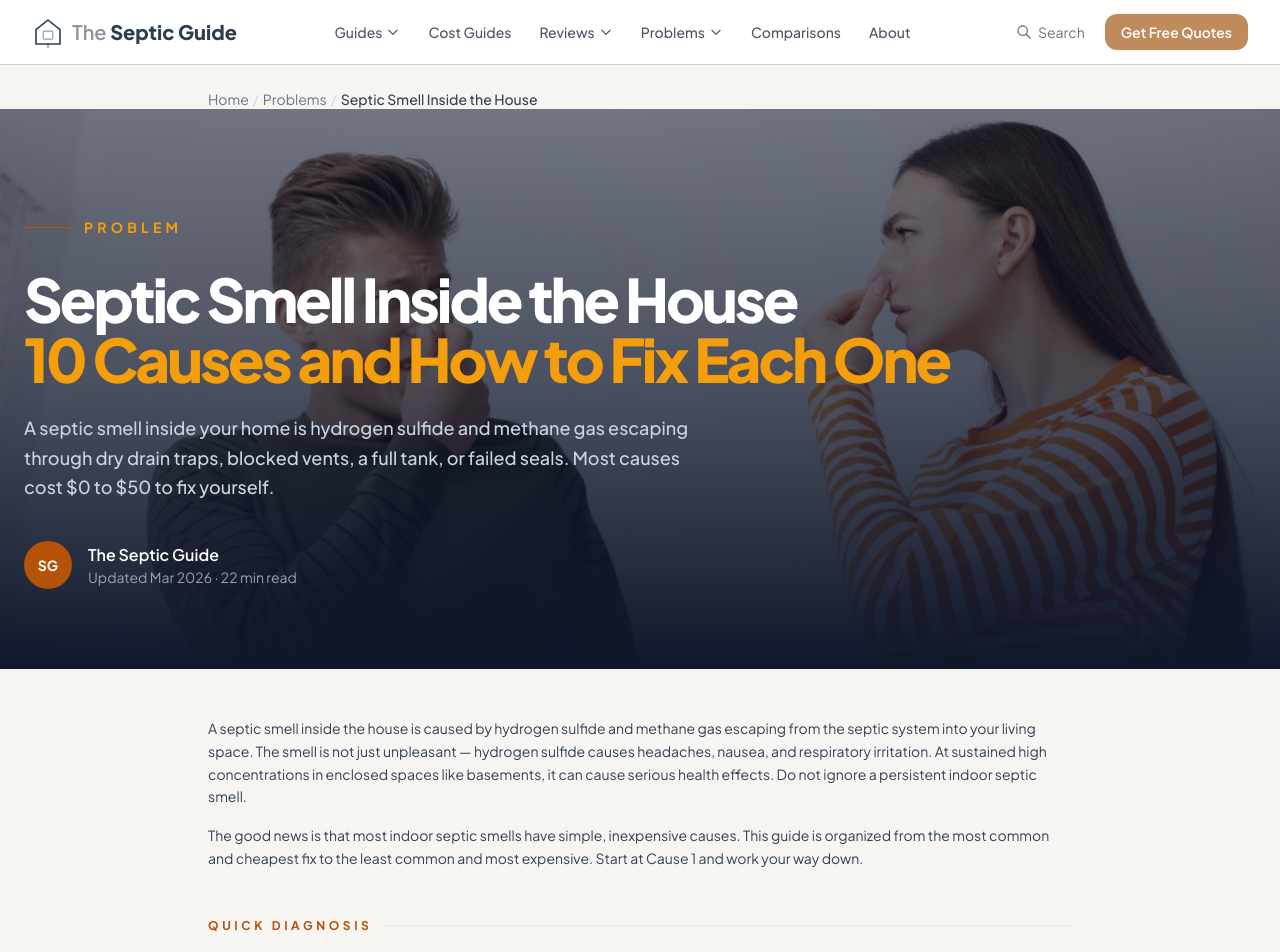
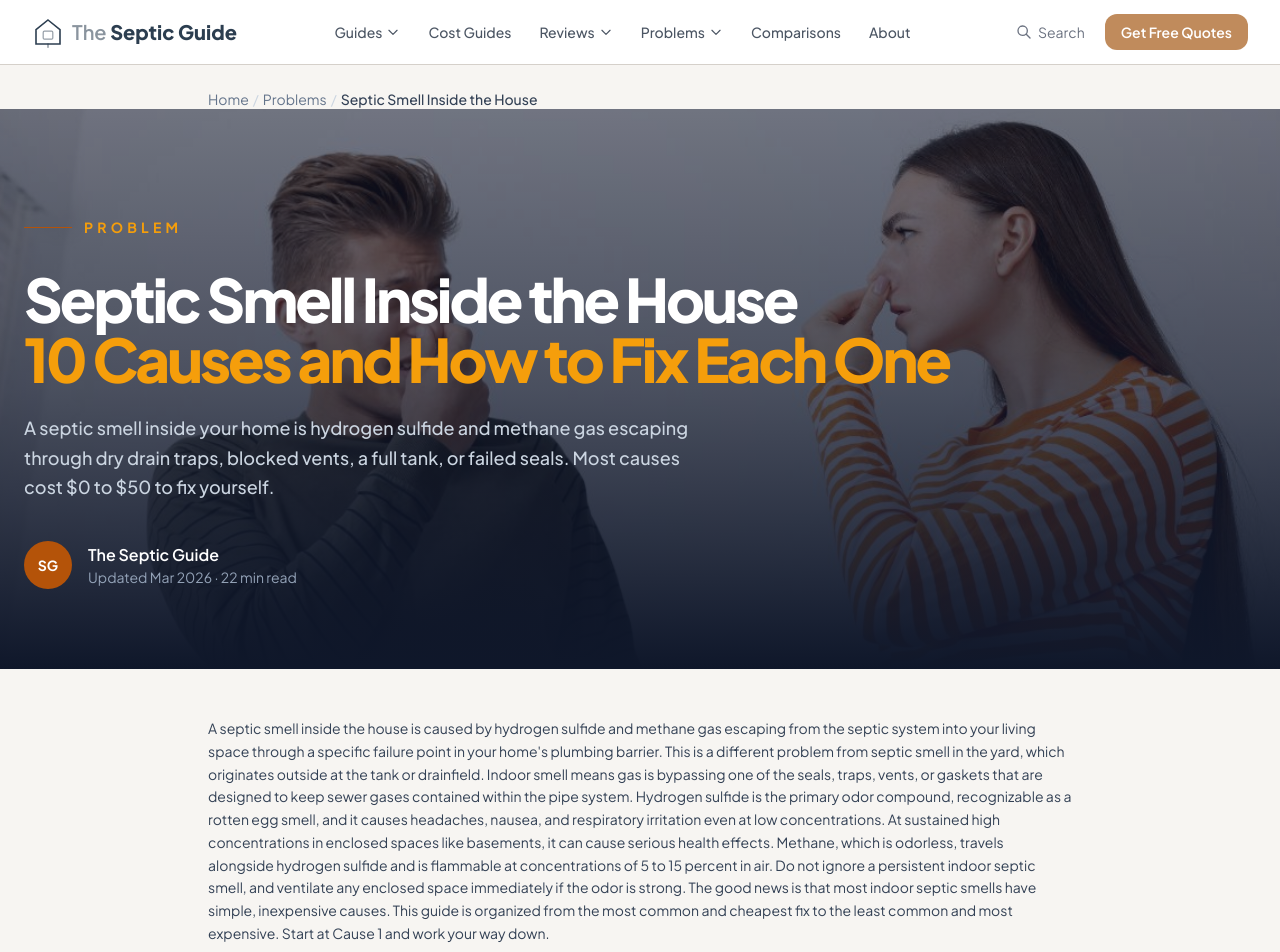
Before and after one commit to thebasementguide2026/theseptic.guide-, a Next.js app: page /problems/septic-smell-inside-house in a window 1280 px wide. Shown: the top 952 px of the page. Built offline with nearby package versions, Linux system fonts and the light colour scheme.

Commit message:
Expand opening paragraph on septic-smell-inside-house

```diff
--- a/app/problems/septic-smell-inside-house/page.tsx
+++ b/app/problems/septic-smell-inside-house/page.tsx
@@ -156,8 +156,7 @@ export default function SepticSmellInsideHouse() {
       <article className='max-w-4xl mx-auto px-4 py-12'>
         {/* Intro */}
         <div className='mb-12'>
-          <p className='text-slate-700 leading-relaxed text-sm mb-4'>A septic smell inside the house is caused by hydrogen sulfide and methane gas escaping from the septic system into your living space. The smell is not just unpleasant — hydrogen sulfide causes headaches, nausea, and respiratory irritation. At sustained high concentrations in enclosed spaces like basements, it can cause serious health effects. Do not ignore a persistent indoor septic smell.</p>
-          <p className='text-slate-700 leading-relaxed text-sm mb-4'>The good news is that most indoor septic smells have simple, inexpensive causes. This guide is organized from the most common and cheapest fix to the least common and most expensive. Start at Cause 1 and work your way down.</p>
+          <p className='text-slate-700 leading-relaxed text-sm mb-4'>A septic smell inside the house is caused by hydrogen sulfide and methane gas escaping from the septic system into your living space through a specific failure point in your home&apos;s plumbing barrier. This is a different problem from septic smell in the yard, which originates outside at the tank or drainfield. Indoor smell means gas is bypassing one of the seals, traps, vents, or gaskets that are designed to keep sewer gases contained within the pipe system. Hydrogen sulfide is the primary odor compound, recognizable as a rotten egg smell, and it causes headaches, nausea, and respiratory irritation even at low concentrations. At sustained high concentrations in enclosed spaces like basements, it can cause serious health effects. Methane, which is odorless, travels alongside hydrogen sulfide and is flammable at concentrations of 5 to 15 percent in air. Do not ignore a persistent indoor septic smell, and ventilate any enclosed space immediately if the odor is strong. The good news is that most indoor septic smells have simple, inexpensive causes. This guide is organized from the most common and cheapest fix to the least common and most expensive. Start at Cause 1 and work your way down.</p>
         </div>
 
         {/* Quick Diagnostic Table */}
```
